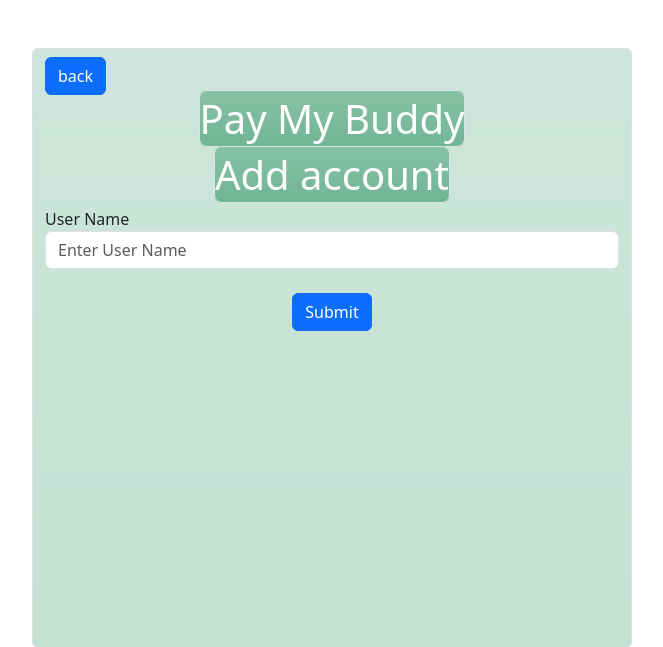
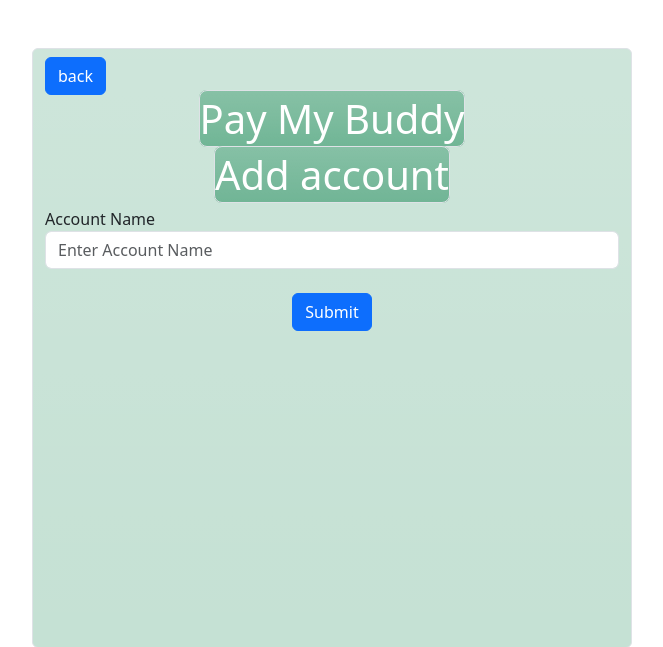
Before and after one commit to mickaelhaye/Haye-Mickael-projet-6, a Spring Boot app: page /account/account_create in a window 1280 px wide. Shown: the top 647 px of the page, without its empty margins (308-971 px from the left). Run offline with Spring Boot 4, Linux system fonts and the light colour scheme; the visitor is signed in with stand-in values (Sample User, id 1); the project's own start-up code is not run, and a stand-in starts its controllers and pages; some of the project's set-up classes (security, data sources, template engines, error pages and the like) are left out, and stand-ins take their place.

Commit message:
modif mineure

```diff
--- a/src/main/resources/templates/account/account_create.html
+++ b/src/main/resources/templates/account/account_create.html
@@ -33,9 +33,9 @@
 
 			<form th:action="@{/accounts}" th:object="${account}" method="POST">
 				<div class="form-group mt-2 ">
-					<label> User Name </label>
+					<label> Account Name </label>
 					<input type="text" name="name" th:field="*{name}" class="form-control "
-						placeholder="Enter User Name" required=true maxlength="50" />
+						placeholder="Enter Account Name" required=true maxlength="50" />
 				</div>
 				<div class="col text-center mt-4">
 					<button type="submit" class="btn btn-primary">
```
